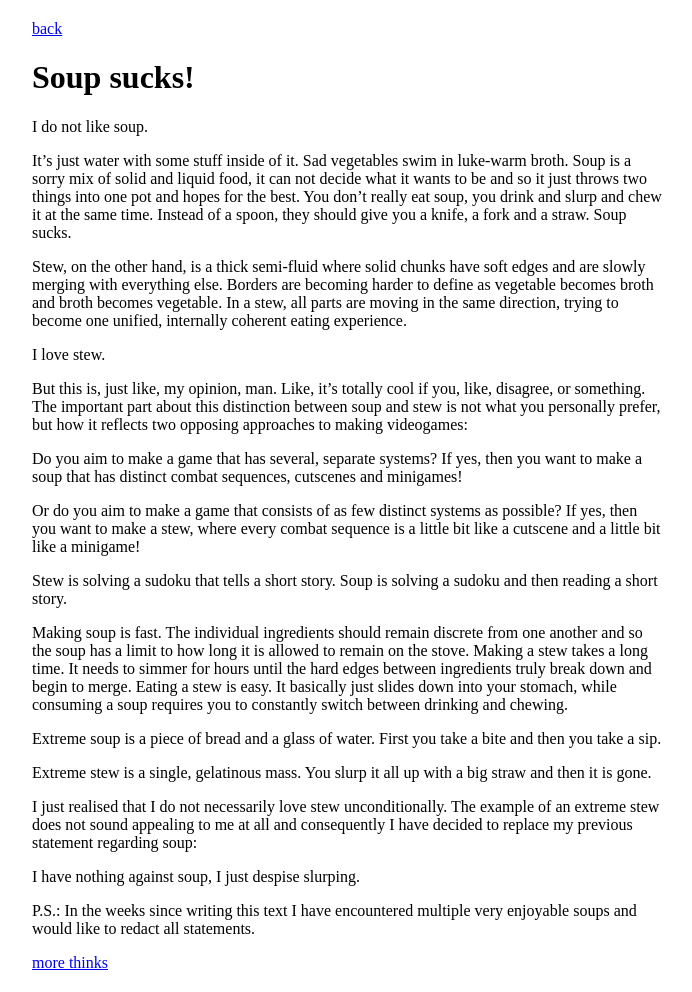
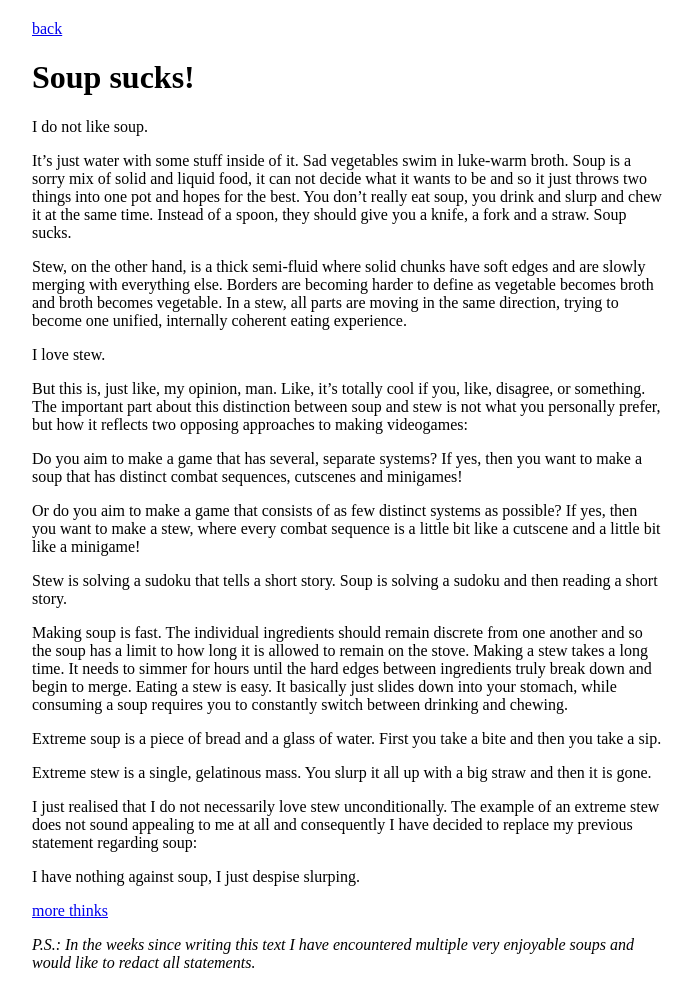
Before and after one commit to stuffedwombat/stuffedwombat.github.io, a Jekyll site: the page built from soup_sucks.md, in a window 1280 px wide. Shown: the whole page, without its empty margins (292-984 px from the left). Built offline with Jekyll 4.4.1, drawn with Linux system fonts in a browser that asks for light colours; our own code applies the rules of GitHub Pages for plain Markdown files; comment, search, counter and statistics services are not loaded.

```diff
--- a/soup_sucks.md
+++ b/soup_sucks.md
@@ -36,6 +36,8 @@ I just realised that I do not necessarily love stew unconditionally. The example
 
 I have nothing against soup, I just despise slurping.
 
-P.S.: In the weeks since writing this text I have encountered multiple very enjoyable soups and would like to redact all statements.
+
 
 [more thinks](thinking)
+
+*P.S.: In the weeks since writing this text I have encountered multiple very enjoyable soups and would like to redact all statements.*
```
